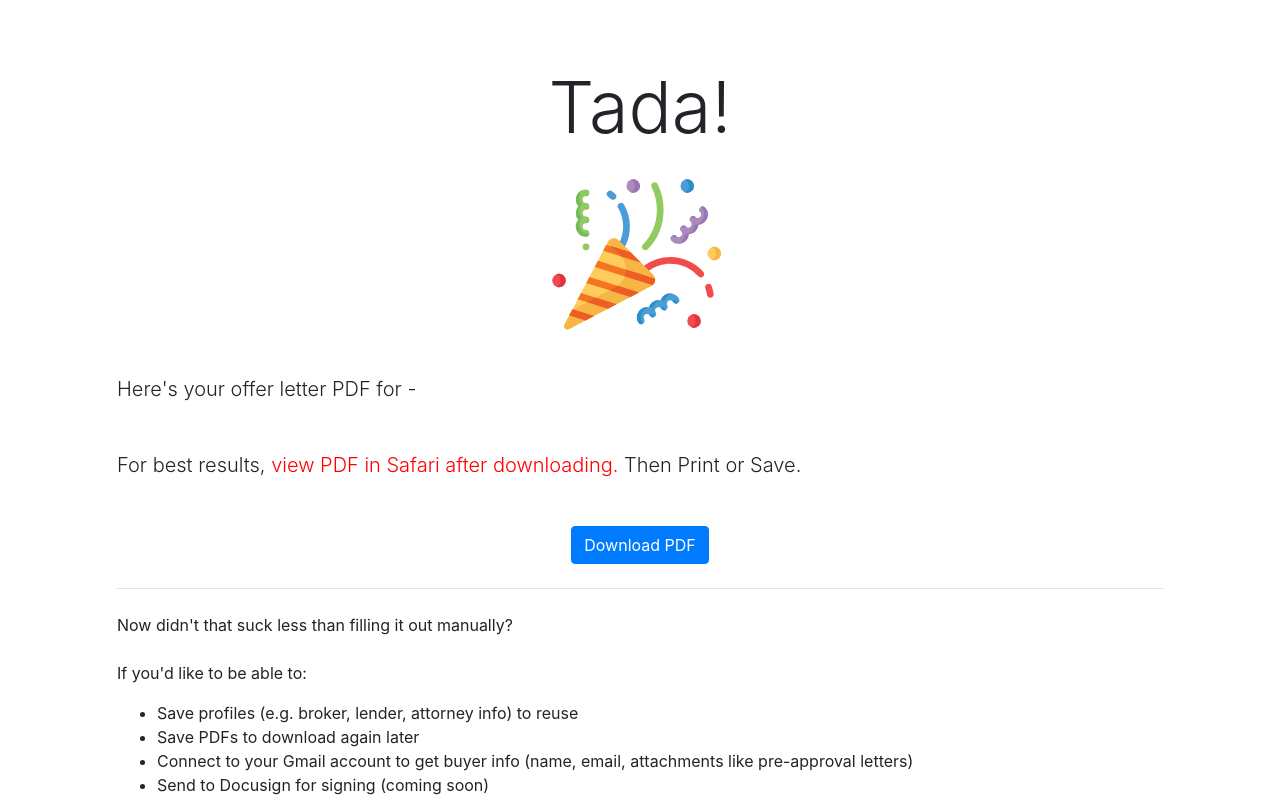
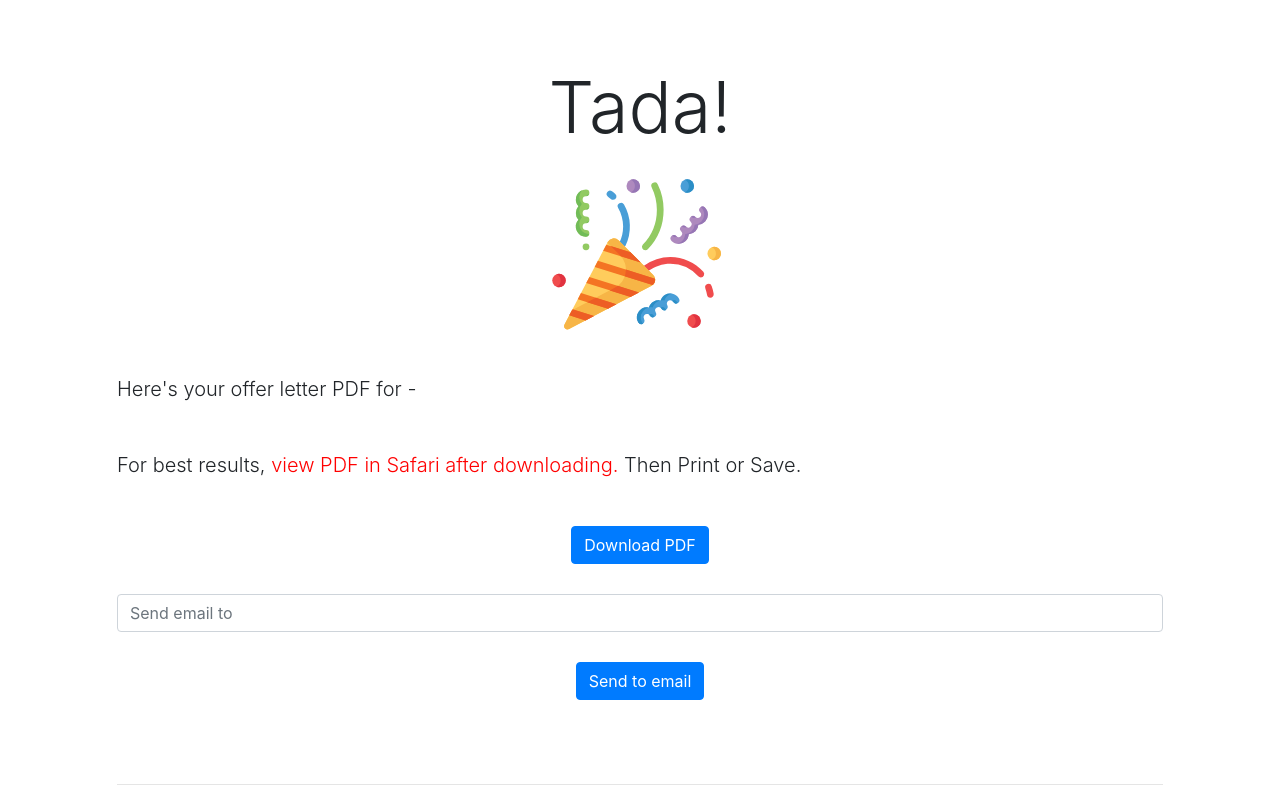
Before and after one commit to ezl/binkley-offer, a Vue app in the folder frontend/: page /done in a window 1280 px wide. Shown: the top 800 px of the page. Built offline with nearby package versions, Linux system fonts and the light colour scheme.

Commit message:
:sparkles: #119/Add send to email functionality

```diff
--- a/frontend/src/pages/Done.vue
+++ b/frontend/src/pages/Done.vue
@@ -15,6 +15,17 @@
         <b-button v-if="!loading" variant="primary" class="btn" @click="convertPdf"> Download PDF
         </b-button>
         <b-spinner v-if="loading" variant="primary" label="Spinning"></b-spinner>
+        <br>
+        <br>
+        <div v-if="!downloaded">
+          <TextInput :value="send_to" text-label="Send email to" class="siz"></TextInput>
+          <br>
+          <b-button variant="primary" class="btn" @click="sendEmail"> Send to email
+          </b-button>
+          <br><br>
+          <p v-if="email_sent" class="text-success">Email sent successfully</p>
+          <br>
+        </div>
       </template>
 
       <hr class="my-4">
@@ -48,10 +59,11 @@ import * as axios from 'axios'
 import HeaderSiteMap from '../components/HeaderSiteMap'
 import ConfettiIcon from '../components/icons/ConfettiIcon'
 import LoggedUserDetails from '../models/LoggedUserDetails'
+import TextInput from '../components/TextInput'
 
 export default {
   name: 'Done',
-  components: {ConfettiIcon, HeaderSiteMap},
+  components: {TextInput, ConfettiIcon, HeaderSiteMap},
   metaInfo: {
     meta: [
       {charset: 'utf-8'},
@@ -65,6 +77,10 @@ export default {
       pdfBody: new PdfBody(),
       propertyType: '',
       futureUserDetails: new LoggedUserDetails(),
+      downloaded: false,
+      send_to: '',
+      email_sent: false,
+      generated_pdf_id: '',
       siteMap: [
         {
           displayName: 'Address',
@@ -127,6 +143,7 @@ export default {
           method: 'POST',
           data: this.pdfBody
         }).then(response => {
+          this.generated_pdf_id = response.data.id
           axios({
             url: 'http://50.116.19.93:8000/api/pdf?id=' + response.data.id,
             method: 'GET',
@@ -136,6 +153,7 @@ export default {
               this.showFile(responseGet.data, response.data.pdf_src.split('/').pop())
               this.loading = false
               this.localStorage = null
+              this.downloaded = true
             })
             .catch(err => {
               console.log(err)
@@ -162,6 +180,23 @@ export default {
         window.URL.revokeObjectURL(data)
       }, 100)
     },
+    sendEmail () {
+      this.email_sent = false
+      axios({
+        url: 'http://50.116.19.93:8000/api/email/',
+        method: 'POST',
+        data: {
+          "send_to": this.send_to,
+          "pdf_id": this.generated_pdf_id
+        }
+      }).then(response => {
+        if (response.status === 200) {
+          this.email_sent = true
+        }
+      }).catch(err => {
+        console.log(err)
+      })
+    },
     createAccount () {
       this.$router.push({name: 'Register'})
     }
```
